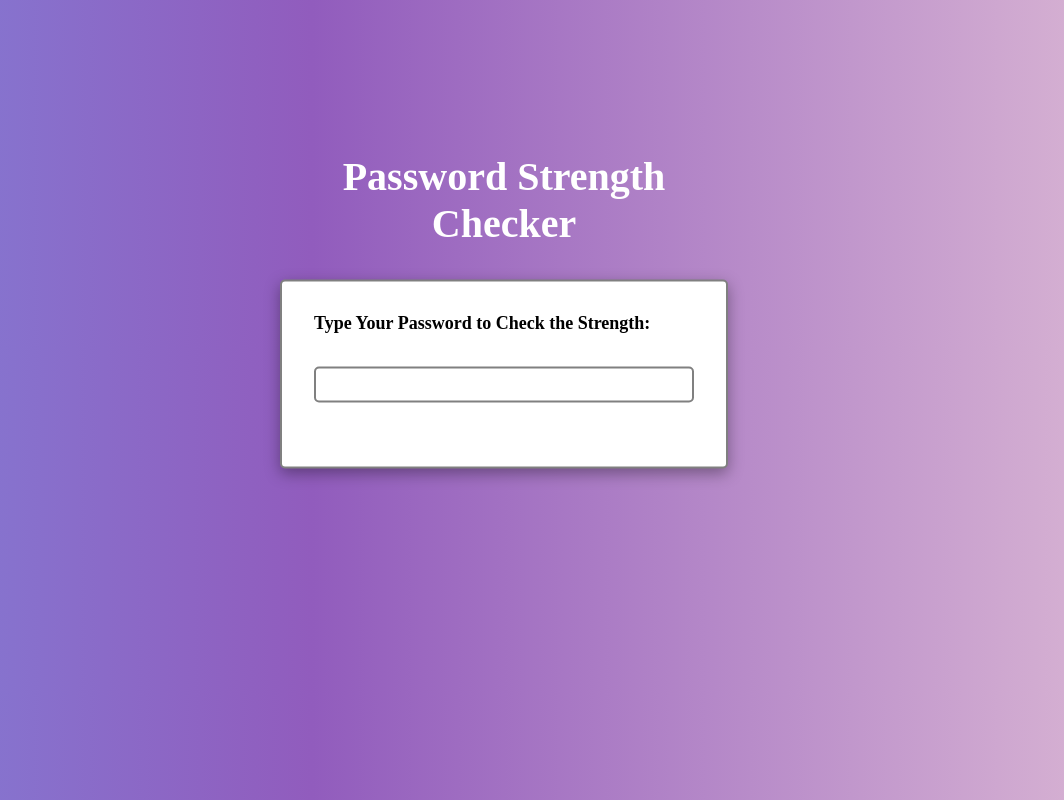
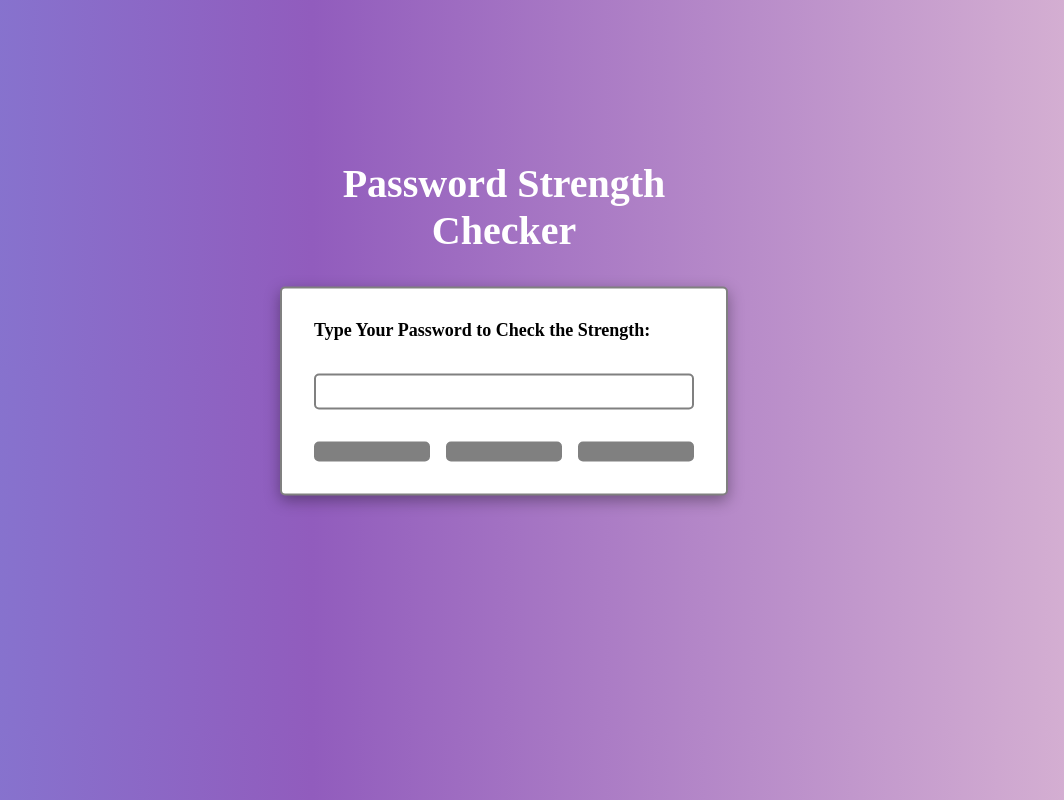
Before and after one commit to sofiiaruban/passwords-strength-checker, an Angular app: page / in a window 1280 px wide. Shown: the whole page, without its empty margins (136-1200 px from the left). Built offline with nearby package versions, Linux system fonts and the light colour scheme.

Commit message:
refactor: Add passing props from parent component to child

```diff
--- a/src/app/password-input/password-input.component.html
+++ b/src/app/password-input/password-input.component.html
@@ -4,4 +4,5 @@
         <label for = "password">Type Your Password to Check the Strength:</label>
         <input type="password" [formControl] = "password" autocomplete="off">
     </div>
+    <app-password-strength-section [first]="first" [second]="second" [third]="third"></app-password-strength-section>
 </form>
--- a/src/app/password-input/password-input.component.scss
+++ b/src/app/password-input/password-input.component.scss
@@ -24,14 +24,3 @@ input {
     display: flex;
     flex-direction: column;
 }
-section {
-    margin: 0;
-    display: flex;
-    gap: 1rem;
-    div {
-        width: 10rem;
-        height: 1rem;
-        border-radius: 5px;
-        border: $br;
-    }
-}
--- a/src/app/password-input/password-input.component.ts
+++ b/src/app/password-input/password-input.component.ts
@@ -26,9 +26,9 @@ export class PasswordInputComponent {
       const numbers = /[0-9]+/.test(value as string);
       const symbols = regex.test(value as string);
 
-      this.first=this.grey;
-      this.second=this.grey;
-      this.third= this.grey;
+      this.first = this.grey;
+      this.second = this.grey;
+      this.third = this.grey;
 
       if (value && value.length > 0 && value.length < 8) {
         this.first=this.red;
--- a/src/app/password-strength-section/password-strength-section.component.scss
+++ b/src/app/password-strength-section/password-strength-section.component.scss
@@ -0,0 +1,12 @@
+$br: 2px solid grey;
+section {
+    margin: 0;
+    display: flex;
+    gap: 1rem;
+    div {
+        width: 10rem;
+        height: 1rem;
+        border-radius: 5px;
+        border: $br;
+    }
+}
--- a/src/app/password-strength-section/password-strength-section.component.ts
+++ b/src/app/password-strength-section/password-strength-section.component.ts
@@ -8,9 +8,12 @@ import { Component, OnInit, Input } from '@angular/core';
 
 export class PasswordStrengthSectionComponent implements OnInit{
 
-  @Input() first: string;
-  @Input() second:string;
-  @Input() third:string;
+  @Input()
+  first!: string;
+  @Input()
+  second!: string;
+  @Input()
+  third!: string;
   ngOnInit(): void {
   }
 }
```
